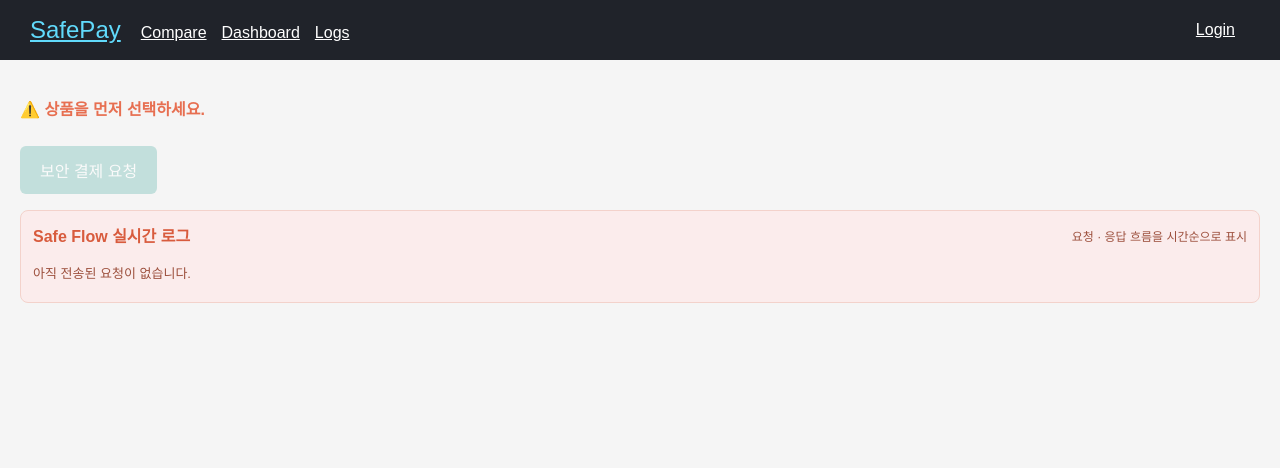
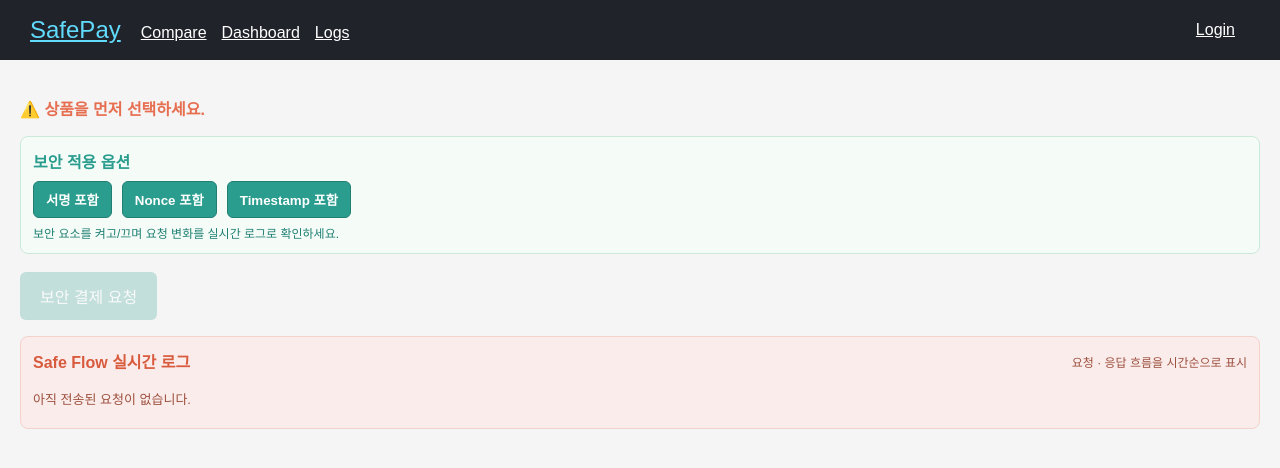
Before and after one commit to suhyun113/SafePay, a React (Vite) app in the folder client/: page /safe in a window 1280 px wide. Shown: the top 468 px of the page. Built offline with nearby package versions, Linux system fonts and the light colour scheme.

Commit message:
feat: 보안 적용 옵션 추가

```diff
--- a/client/src/pages/AttackFlow.jsx
+++ b/client/src/pages/AttackFlow.jsx
@@ -205,11 +205,6 @@ export default function AttackFlow({ product }) {
         )}
       </div>
 
-      {log && (
-        <pre className="attack-output">
-          {typeof log === 'string' ? log : JSON.stringify(log, null, 2)}
-        </pre>
-      )}
     </div>
   );
 }
--- a/client/src/pages/SafeFlow.jsx
+++ b/client/src/pages/SafeFlow.jsx
@@ -5,6 +5,9 @@ import "../style/safe.css";
 export default function SafeFlow({ product }) {
   const [result, setResult] = useState(null);
   const [events, setEvents] = useState([]);
+  const [useSignature, setUseSignature] = useState(true);
+  const [useNonce, setUseNonce] = useState(true);
+  const [useTimestamp, setUseTimestamp] = useState(true);
   const now = () => new Date().toLocaleTimeString();
   const safeTitle = useMemo(() => "Safe Flow", []);
 
@@ -24,12 +27,31 @@ export default function SafeFlow({ product }) {
       console.log("결제 요청 시작:", { item: product.name, amount: product.price });
       setEvents((prev) => [
         ...prev,
-        { type: "request", title: "보안 결제 요청 전송", detail: { item: product.name, amount: product.price, mode: "safe" }, time: now() },
+        {
+          type: "request",
+          title: "보안 결제 요청 전송",
+          detail: {
+            item: product.name,
+            amount: product.price,
+            mode: "safe",
+            signature: useSignature ? "included" : "omitted",
+            nonce: useNonce ? "included" : "omitted",
+            timestamp: useTimestamp ? "included" : "omitted",
+          },
+          time: now(),
+        },
       ]);
 
       const res = await api.post(
         "/payment/checkout",
-        { item: product.name, amount: product.price, mode: "safe" },
+        {
+          item: product.name,
+          amount: product.price,
+          mode: "safe",
+          signature: useSignature,
+          nonce: useNonce,
+          timestamp: useTimestamp,
+        },
         { headers: { Authorization: `Bearer ${token}` } }
       );
 
@@ -78,6 +100,31 @@ export default function SafeFlow({ product }) {
         </div>
       )}
 
+      <div className="option-group">
+        <div className="option-title">보안 적용 옵션</div>
+        <div className="toggle-row">
+          <button
+            className={`toggle-btn ${useSignature ? "active" : ""}`}
+            onClick={() => setUseSignature((v) => !v)}
+          >
+            서명 포함
+          </button>
+          <button
+            className={`toggle-btn ${useNonce ? "active" : ""}`}
+            onClick={() => setUseNonce((v) => !v)}
+          >
+            Nonce 포함
+          </button>
+          <button
+            className={`toggle-btn ${useTimestamp ? "active" : ""}`}
+            onClick={() => setUseTimestamp((v) => !v)}
+          >
+            Timestamp 포함
+          </button>
+        </div>
+        <div className="option-hint">보안 요소를 켜고/끄며 요청 변화를 실시간 로그로 확인하세요.</div>
+      </div>
+
       <button
         className="safe-btn"
         onClick={handlePayment}
@@ -115,11 +162,6 @@ export default function SafeFlow({ product }) {
         )}
       </div>
 
-      {result && (
-        <pre className="safe-output">
-          {JSON.stringify(result, null, 2)}
-        </pre>
-      )}
     </div>
   );
 }
--- a/client/src/style/safe.css
+++ b/client/src/style/safe.css
@@ -130,3 +130,45 @@
   white-space: pre-wrap;
   word-wrap: break-word;
 }
+
+.option-group {
+  margin: 12px 0 8px;
+  background: #f5fcf7;
+  border: 1px solid #cbe9d9;
+  border-radius: 8px;
+  padding: 12px;
+}
+
+.option-title {
+  font-weight: 700;
+  color: #2a9d8f;
+  margin-bottom: 8px;
+}
+
+.toggle-row {
+  display: flex;
+  gap: 10px;
+  flex-wrap: wrap;
+}
+
+.toggle-btn {
+  background: #e8f5e9;
+  color: #1f7f73;
+  border: 1px solid #cbe9d9;
+  border-radius: 6px;
+  padding: 8px 12px;
+  cursor: pointer;
+  font-weight: 600;
+}
+
+.toggle-btn.active {
+  background: #2a9d8f;
+  color: #ffffff;
+  border-color: #1f7f73;
+}
+
+.option-hint {
+  margin-top: 6px;
+  font-size: 12px;
+  color: #1f7f73;
+}
```
